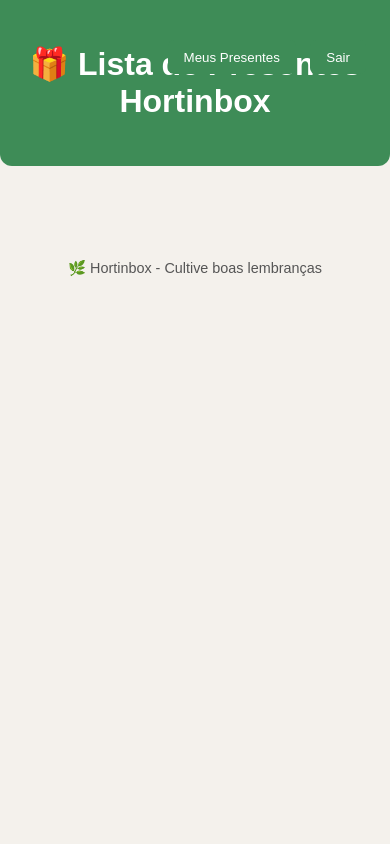
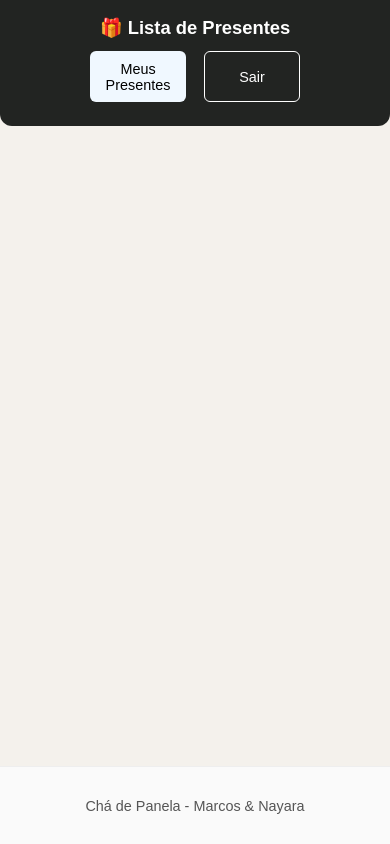
Before and after one commit to mAcosOS-banana/lista_de_presentes, a plain HTML site: page templates/index.html in a window 390 px wide. Drawn offline with Linux system fonts and the light colour scheme; no server answers.

```diff
--- a/static/styles.css
+++ b/static/styles.css
@@ -1,76 +1,166 @@
 :root {
-  --green: #3E8C57;
-  --light-green: #A4D47C;
+  --green: #222422;
+  --light-green: #90928e;
   --bg: #F4F1EC;
-  --text: #333;
+  --text: #000000;
   --radius: 12px;
+  --maxw: 1200px;
+  --space: 16px;
+}
+
+* {
+  font-family: 'Archivo', 'Poppins', sans-serif;
+  box-sizing: border-box;
 }
 
 body {
-  font-family: 'Poppins', sans-serif;
   background: var(--bg);
   color: var(--text);
   margin: 0;
+  min-height: 100vh;
+  display: flex;
+  flex-direction: column;
 }
 
+/* ---------------- Header ---------------- */
 header {
   background: var(--green);
   color: white;
   text-align: center;
-  padding: 1.5rem;
+  padding: clamp(1rem, 3vw, 2rem);
   border-bottom-left-radius: var(--radius);
   border-bottom-right-radius: var(--radius);
+  position: relative;
 }
 
-main {
-  padding: 2rem;
-  display: flex;
-  flex-wrap: wrap;
-  justify-content: center;
-  gap: 1.5rem;
+header h1 {
+  font-size: clamp(1.15rem, 2.5vw, 1.6rem);
+  line-height: 1.25;
+  margin: 0;
 }
 
+/* “actions” = o <div> de botões dentro do header */
+header div {
+  position: absolute;
+  top: 1rem;
+  right: 1rem;
+  display: flex;
+  gap: .5rem;
+}
+
+header div button {
+  position: initial;
+  max-width: 6rem;
+  display: flex;
+  justify-content: center;
+  align-items: center;
+  margin: 0;
+}
+
+/* ---------------- Main (grid fluida) ---------------- */
+main {
+  width: min(var(--maxw), 100% - var(--space)*2);
+  margin-inline: auto;
+  padding: clamp(1rem, 4vw, 2rem);
+  display: grid;
+  grid-template-columns: 1fr;               /* mobile: 1 coluna */
+  gap: 1rem;
+  flex: 1;
+}
+
+/* ---------------- Card ---------------- */
 .gift {
   background: white;
   border-radius: var(--radius);
-  box-shadow: 0 2px 8px rgba(0,0,0,0.1);
-  width: 270px;
+  box-shadow: 0 2px 8px rgba(0,0,0,.1);
+  width: 100%;
   text-align: center;
   overflow: hidden;
-  transition: transform 0.2s;
+  transition: transform .2s, box-shadow .2s;
 }
 
-.gift:hover { transform: translateY(-4px); }
+@media (hover:hover) {
+  .gift:hover { transform: translateY(-4px); box-shadow: 0 4px 12px rgba(0,0,0,.15); }
+}
 
 .gift img {
   width: 100%;
-  height: 170px;
+  aspect-ratio: 16/10;   /* mantém proporção elegante em qualquer tela */
   object-fit: cover;
+  height: auto;
 }
 
-.gift h3 { margin: 1rem 0 0.5rem; }
-.gift a { color: var(--green); text-decoration: none; font-weight: 500; }
+.gift h3 {
+  margin: 1rem .75rem .5rem;
+  font-size: clamp(1rem, 2.2vw, 1.1rem);
+}
+
+.gift a {
+  color: var(--green);
+  text-decoration: none;
+  font-weight: 500;
+}
 
 button {
   background: var(--green);
   color: white;
   border: none;
   border-radius: 6px;
-  padding: 0.6rem 1rem;
+  padding: .6rem 4rem;
   margin: 1rem 0;
   cursor: pointer;
-  transition: background 0.3s;
+  transition: background .3s;
+  font-size: .95rem;
 }
 
 button:hover { background: var(--light-green); }
 
-.gift.catched {
-  opacity: 0.6;
-}
+.gift.catched { opacity: .6; }
 
+#logoutBtn { border: solid 1px #fff; }
+#myGiftsBtn { background-color: aliceblue; color: #000; }
+
+/* ---------------- Footer ---------------- */
 footer {
   text-align: center;
   padding: 1rem;
-  font-size: 0.9rem;
+  font-size: .9rem;
   color: #555;
+  background: #fafafa;
+  border-top: 1px solid #eee;
 }
+
+/* ========================================= */
+/* 📱 breakpoints                           */
+/* ========================================= */
+
+/* até 480px (ex: 375x851): empilha ações, botão full, cards 1 coluna */
+@media (max-width: 480px) {
+  header { padding-bottom: 1.5rem; }
+  header div {
+    position: static !important;     /* derruba o absolute do desktop */
+    justify-content: center;
+    margin-top: .75rem;
+  }
+  header button { padding: .6rem 1rem; font-size: .9rem; }
+  main { gap: .9rem; }
+  button { width: 100%; max-width: 320px; margin-inline: auto; }
+}
+
+/* 481–799px (phones grandes / tablets em pé): 2 colunas */
+@media (min-width: 481px) and (max-width: 799px) {
+  main { grid-template-columns: repeat(2, minmax(0, 1fr)); }
+  .gift { max-width: 520px; margin-inline: auto; }
+}
+
+/* ≥ 800px (tablet deitado/desktop): 3–4 colunas auto-fit */
+@media (min-width: 800px) {
+  main { grid-template-columns: repeat(auto-fit, minmax(260px, 1fr)); gap: 1.25rem; }
+  header div { position: absolute; top: 1rem; right: 1rem; }
+
+}
+
+/* acessibilidade: reduz animações se o usuário preferir */
+@media (prefers-reduced-motion: reduce) {
+  * { transition: none !important; }
+}
--- a/templates/index.html
+++ b/templates/index.html
@@ -2,12 +2,12 @@
 <html lang="pt-BR">
    <head>
       <meta charset="UTF-8" />
-      <title>Lista de Presentes | Hortinbox</title>
+      <title>Lista de Presentes</title>
       <link rel="stylesheet" href="../static/styles.css" />
    </head>
    <body>
       <header>
-         <h1>🎁 Lista de Presentes Hortinbox</h1>
+         <h1>🎁 Lista de Presentes</h1>
          <div style="position: absolute; top: 1.5rem; right: 1.5rem">
             <button id="myGiftsBtn" style="margin-right: 10px">
                Meus Presentes
@@ -19,7 +19,7 @@
 
       <main id="gift-list"></main>
 
-      <footer><p>🌿 Hortinbox - Cultive boas lembranças</p></footer>
+      <footer><p>Chá de Panela - Marcos & Nayara</p></footer>
 
       <script src="../static/script.js"></script>
 
```
Also changed, not shown: templates/login.html (+1 -1 lines), templates/mygifts.html (+1 -1 lines), requirements.txt, 3 other files.
